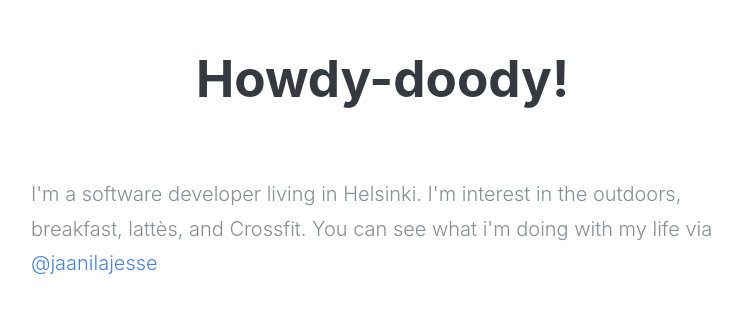
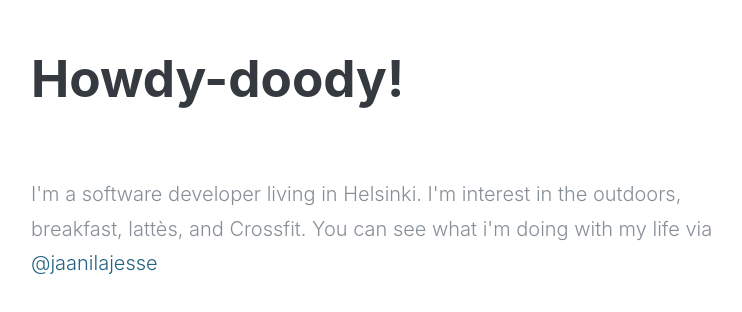
Before and after one commit to Jaanilj/jessejaanilacom, a React app: page / in a window 1280 px wide. Shown: the part 200-512 px from the top of the page, without its empty margins (257-999 px from the left). Built offline with nearby package versions, Linux system fonts and the light colour scheme.

Commit message:
Tweak css styles and remove unused css-module variables.

```diff
--- a/css/common-styles.less
+++ b/css/common-styles.less
@@ -17,7 +17,7 @@ h1 {
 }
 
 a {
-  color: @blue;
+  color: @dark-teal;
   text-decoration: none;
   background-color: transparent;
 }
@@ -27,7 +27,6 @@ a::before {
 }
 
 a:hover {
-  color: @dark-blue;
   text-decoration: underline;
 }
 
--- a/css/variables.less
+++ b/css/variables.less
@@ -1,14 +1,11 @@
 // Common variables used around the project
 @gray: #868e96;
 @gray-dark: #343a40;
-@blue: #4582ec;
-@dark-blue: #1559cf;
+@dark-teal: #246382;
 
 @font-family-sans-serif: -apple-system, BlinkMacSystemFont, 'Segoe UI',
   'Helvetica Neue', Arial, 'Noto Sans', sans-serif, 'Apple Color Emoji',
   'Segoe UI Emoji', 'Segoe UI Symbol', 'Noto Color Emoji';
-@font-family-monospace: SFMono-Regular, Menlo, Monaco, Consolas,
-  'Liberation Mono', 'Courier New', monospace;
 
 @font-size-medium: 2.5vh;
 @font-size-large: 4vmax;
--- a/src/features/app/containers/App.module.less
+++ b/src/features/app/containers/App.module.less
@@ -10,5 +10,4 @@
 .centered {
   display: flex;
   flex-flow: column nowrap;
-  align-items: center;
 }
```
